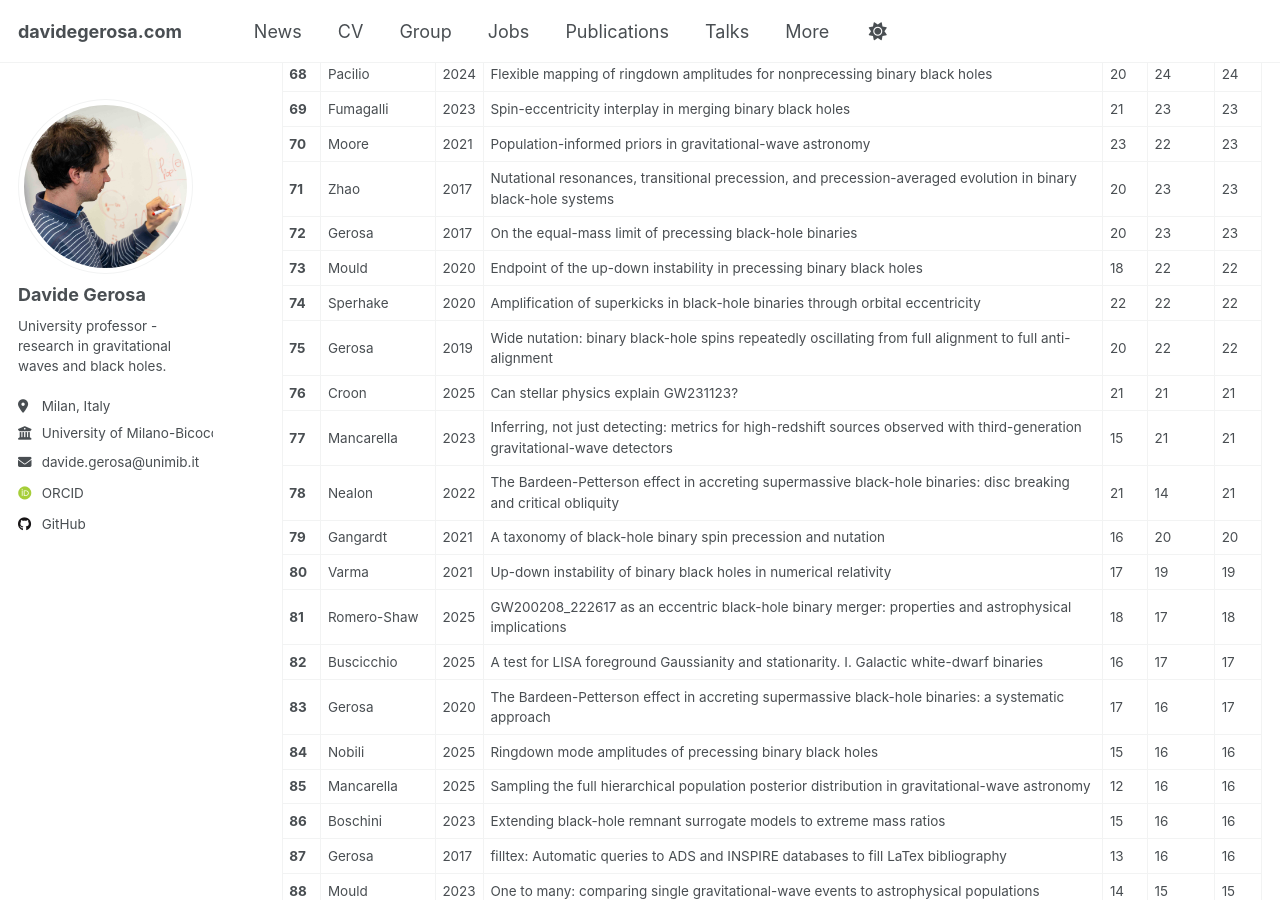
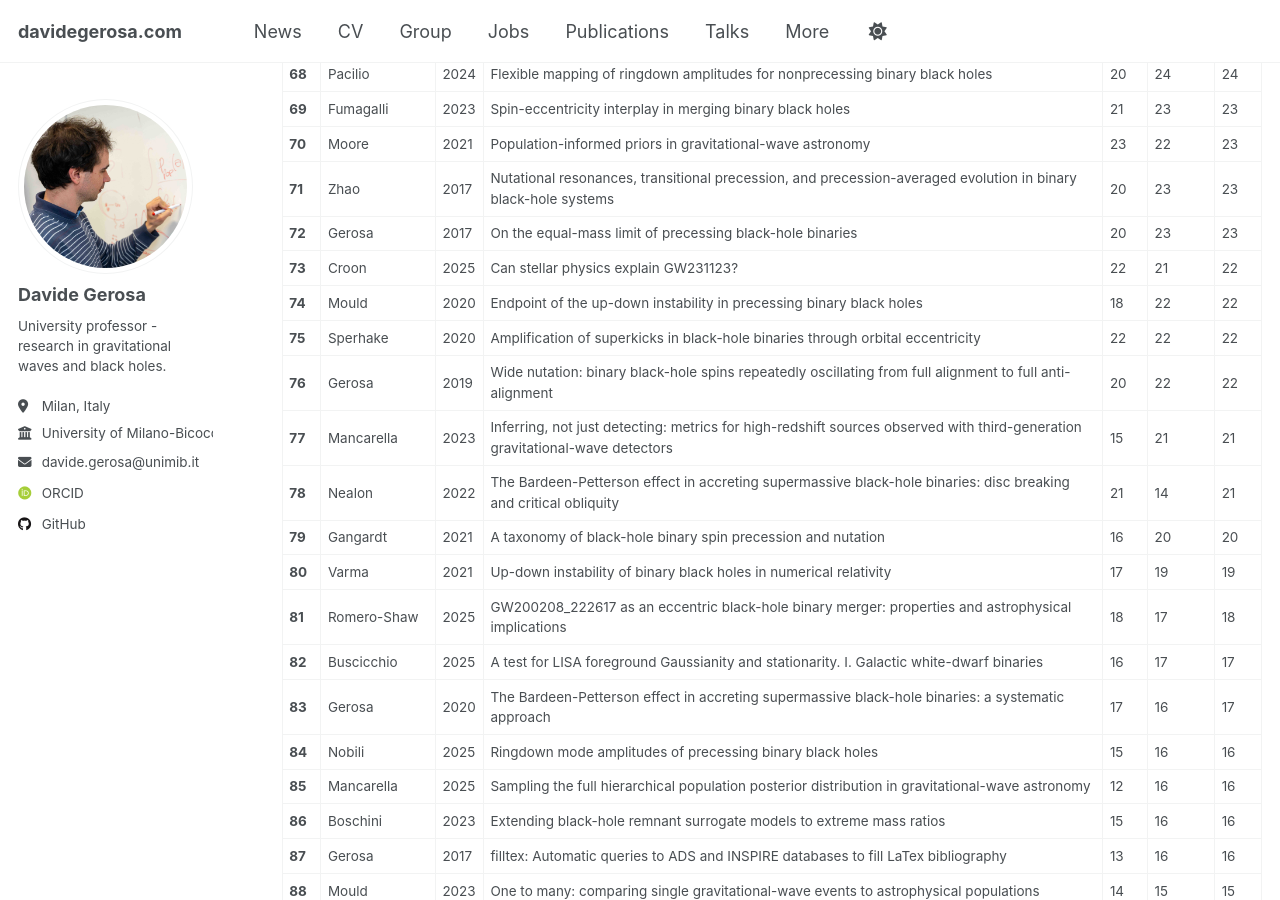
Before and after one commit to dgerosa/website, a Jekyll site: the page built from _pages/citations.md, in a window 1280 px wide and 900 px high, scrolled down 3206 px. Built offline with Jekyll 4.4.1, drawn with Linux system fonts in a browser that asks for light colours; some web fonts are replaced; some of the changed text lies outside the part shown.

Commit message:
Website update from workflow

```diff
--- a/_pages/_citations.md
+++ b/_pages/_citations.md
@@ -81,10 +81,10 @@
 | **70** | Moore | 2021 | Population-informed priors in gravitational-wave astronomy | 23 | 22 | 23 |
 | **71** | Zhao | 2017 | Nutational resonances, transitional precession, and precession-averaged evolution in binary black-hole systems | 20 | 23 | 23 |
 | **72** | Gerosa | 2017 | On the equal-mass limit of precessing black-hole binaries | 20 | 23 | 23 |
-| **73** | Mould | 2020 | Endpoint of the up-down instability in precessing binary black holes | 18 | 22 | 22 |
-| **74** | Sperhake | 2020 | Amplification of superkicks in black-hole binaries through orbital eccentricity | 22 | 22 | 22 |
-| **75** | Gerosa | 2019 | Wide nutation: binary black-hole spins repeatedly oscillating from full alignment to full anti-alignment | 20 | 22 | 22 |
-| **76** | Croon | 2025 | Can stellar physics explain GW231123? | 21 | 21 | 21 |
+| **73** | Croon | 2025 | Can stellar physics explain GW231123? | 22 | 21 | 22 |
+| **74** | Mould | 2020 | Endpoint of the up-down instability in precessing binary black holes | 18 | 22 | 22 |
+| **75** | Sperhake | 2020 | Amplification of superkicks in black-hole binaries through orbital eccentricity | 22 | 22 | 22 |
+| **76** | Gerosa | 2019 | Wide nutation: binary black-hole spins repeatedly oscillating from full alignment to full anti-alignment | 20 | 22 | 22 |
 | **77** | Mancarella | 2023 | Inferring, not just detecting: metrics for high-redshift sources observed with third-generation gravitational-wave detectors | 15 | 21 | 21 |
 | **78** | Nealon | 2022 | The Bardeen-Petterson effect in accreting supermassive black-hole binaries: disc breaking and critical obliquity | 21 | 14 | 21 |
 | **79** | Gangardt | 2021 | A taxonomy of black-hole binary spin precession and nutation | 16 | 20 | 20 |
```
Also changed, not shown: other parts of _pages/_citations.md (+3 -3 lines), _pages/_group.md (+1 -1 lines), _pages/_publications.md (+1 -1 lines), _pages/_talks.md (+1 -1 lines).
